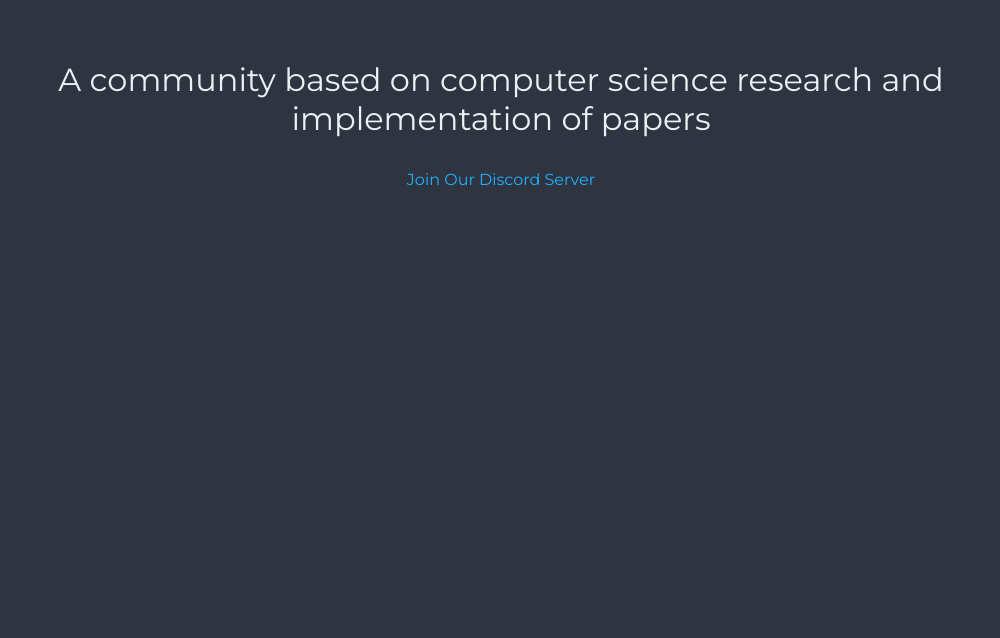
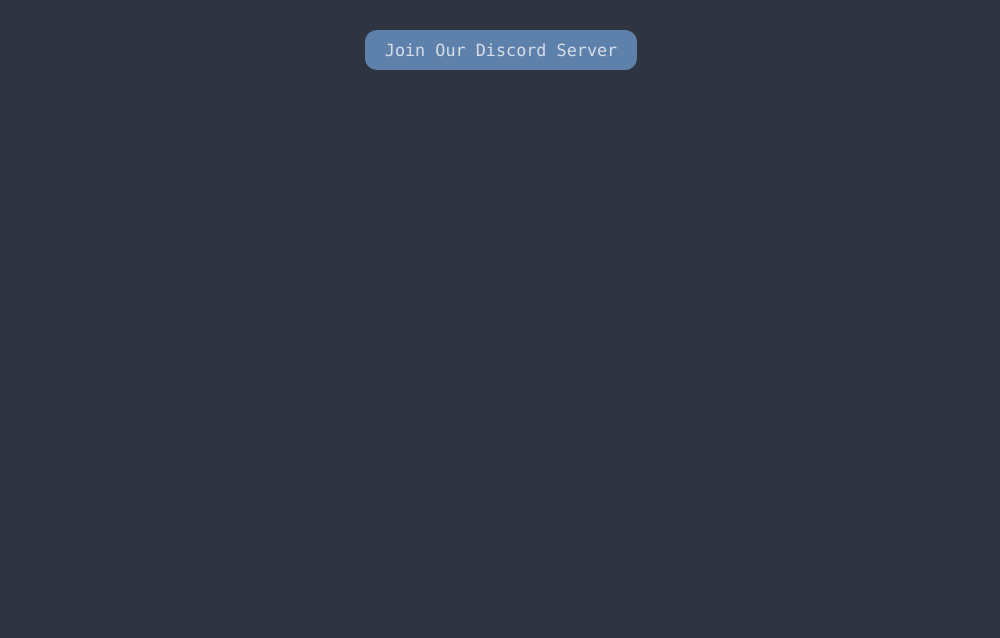
Before and after one commit to kekwlabs/kekwlabs.github.io, a plain HTML site: page index.html in a window 1280 px wide. Shown: the part 162-800 px from the top of the page, without its empty margins (139-1139 px from the left). Drawn offline with Linux system fonts and the light colour scheme; a web font is replaced by a local one.

Commit message:
rewrite styles

```diff
--- a/styles.css
+++ b/styles.css
@@ -1,14 +1,11 @@
-@import url("https://fonts.googleapis.com/css2?family=Fira+Code:wght@300&family=Montserrat&family=Oswald:wght@300&display=swap");
+@import url("https://fonts.googleapis.com/css2?family=Robot+Mono&display=swap");
 
 html,
 body {
-  -ms-overflow-style: none;
-  scrollbar-width: none;
-  padding: 1.5em;
+  background-color: #2e3440;
+  font-family: "Roboto Mono", Monaco, Consolas, "Ubuntu Mono", monospace;
   margin: 0;
-  background-color:#2e3440;
-  color: #eceff4;
-  font-family: "Fira Code", Monaco, Consolas, "Ubuntu Mono", monospace;
+  padding: 0;
 }
 
 body::-webkit-scrollbar {
@@ -18,43 +15,34 @@ body::-webkit-scrollbar {
 a,
 a:visited {
   text-decoration: none;
-  color: #23b0ff;
+  color: #88c0d0;
 }
+
+.button,
+button {
+  background-color: #5e81ac;
+  color: #d8dee9;
+  font: inherit;
+  cursor: pointer;
+  border: none;
+  border-radius: 12px;
+  padding: 10px 20px;
+  text-decoration: none;
+  font-size: 1.05em;
+}
+
+main {
+  padding: 3em;
+  text-align: center;
+}
+
 .title {
-  text-align: center;
-  padding: 0 0.5em;
-  font-size: 2.6rem;
+  font-size: 3em;
+  margin-top: 0;
 }
 
 .description {
-  font-family: "Montserrat", sans-serif;
-  font-size: 2rem;
-  padding: 0 0.5em;
+  color: #eceff4;
+  font-size: 1.3rem;
+  padding: 0 1em 1em;
 }
-
-.container {
-  padding: 1em 0;
-  text-align: center;
-
-}
-
-.links {
-  display: flex;
-  justify-content: center;
-  font-size: 1rem;
-  font-family: "Montserrat";
-  padding: 0 0.5rem;
-}
-.redirectBtn{
-  background-color:#23b0ff;
-  border-radius: 8px;
-padding: 10px 20px;
-}
-.footer {
-  position: inherit;
-  display: flex;
-  flex-direction: row;
-  bottom: 0;
-  color:#e5e9f0
-  padding: 2rem 1rem;
-}
```
